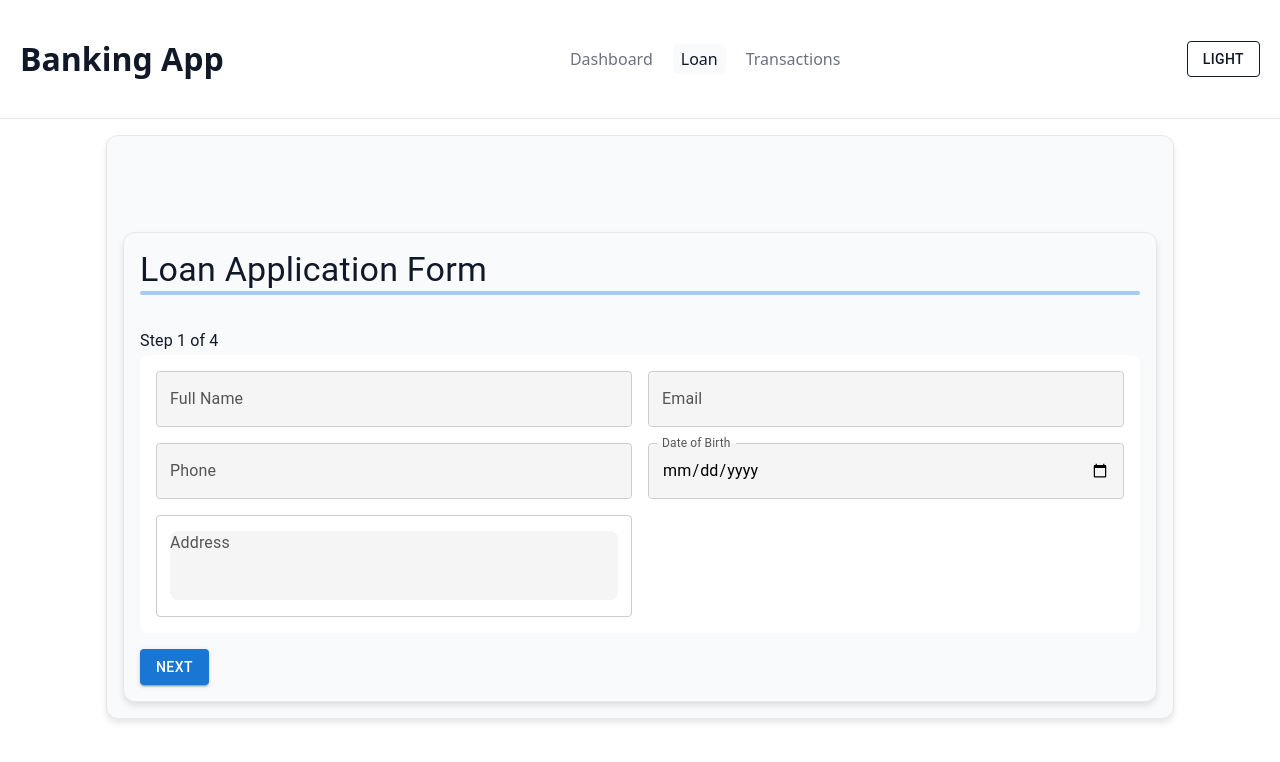
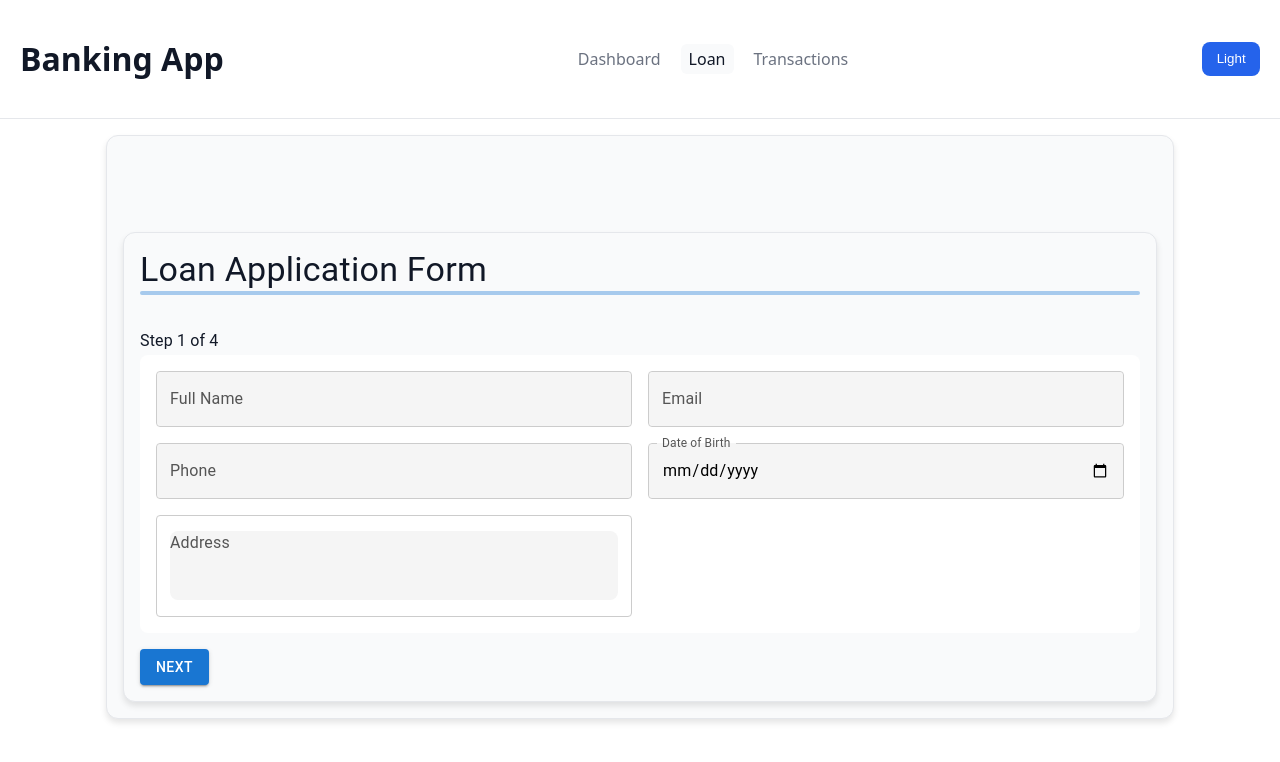
Before and after one commit to Suraj-Gemini/Banking, a React (Vite) app: page /loan in a window 1280 px wide. Shown: the top 762 px of the page. Built offline with nearby package versions, Linux system fonts and the light colour scheme.

Commit message:
Minor Changes

```diff
--- a/src/components/ThemeToggle.tsx
+++ b/src/components/ThemeToggle.tsx
@@ -1,21 +1,12 @@
-
 import { useAppDispatch, useAppSelector } from '../store/hooks'
 import { toggleTheme } from '../features/theme/themeSlice'
 
-import { Button } from '@mui/material';
-
-export default function ThemeToggle() {
-  const dispatch = useAppDispatch();
-  const mode = useAppSelector(s => s.theme.mode);
-
+export default function ThemeToggle(){
+  const dispatch = useAppDispatch()
+  const mode = useAppSelector(s=>s.theme.mode)
   return (
-    <Button
-      variant="outlined"
-      color="inherit"
-      onClick={() => dispatch(toggleTheme())}
-      aria-label="Toggle theme"
-    >
+    <button className="btn secondary" onClick={()=>dispatch(toggleTheme())} aria-label="Toggle theme">
       {mode === 'light' ? 'Light' : 'Dark'}
-    </Button>
-  );
+    </button>
+  )
 }
```
